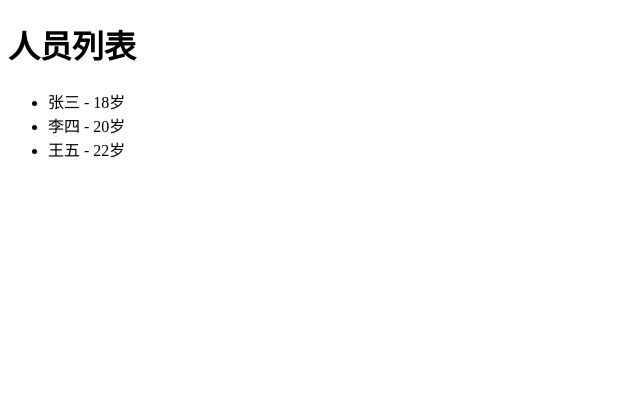
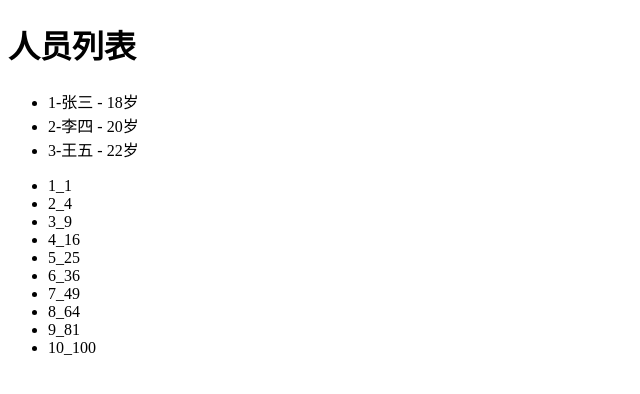
Before and after one commit to CedricGeng/work_demo, a Vue app: page / in a window 1280 px wide. Shown: the top 394 px of the page, without its empty margins (0-640 px from the left). Built offline with nearby package versions, Linux system fonts and the light colour scheme; the HTML template or start-up script is replaced by a standard one.

Commit message:
v-for练习

```diff
--- a/src/components/Person.vue
+++ b/src/components/Person.vue
@@ -20,8 +20,11 @@ let List = ref([
     <h1>人员列表</h1>
     <ul>
       <li v-for="(item, index) in List" :key="index">
-        {{ item.name }} - {{ item.age }}岁
+        {{ index + 1 }}-{{ item.name }} - {{ item.age }}岁
       </li>
+    </ul>
+    <ul>
+      <li v-for="n in 10" :key="n">{{ n }}_{{ n * n }}</li>
     </ul>
   </div>
 </template>
```
